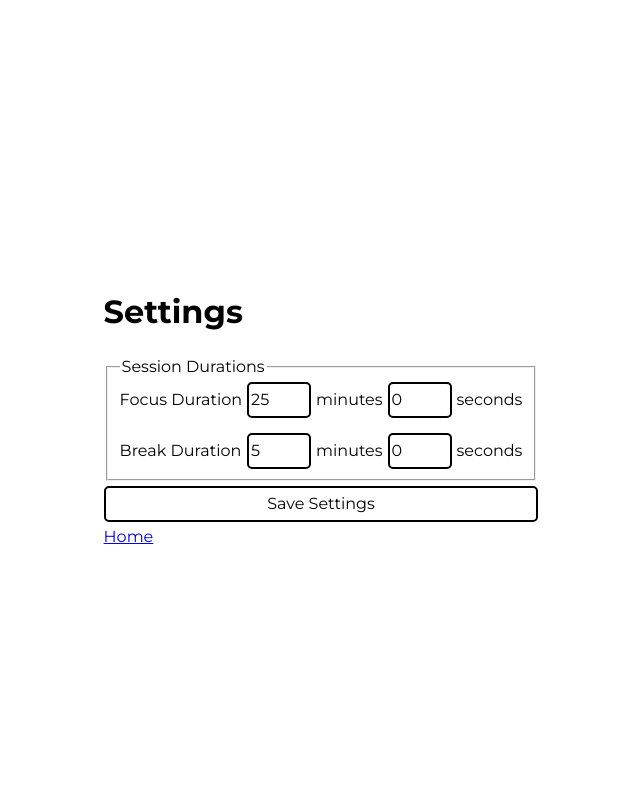
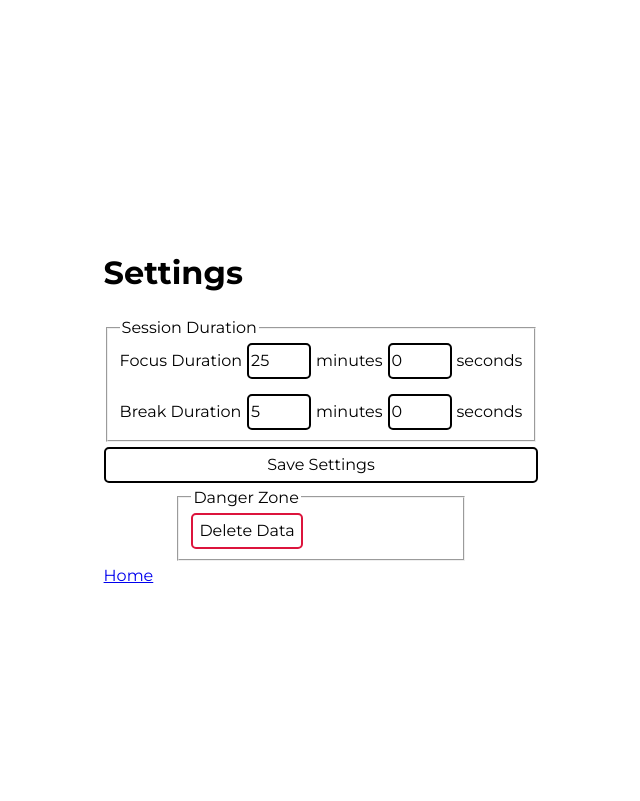
Before and after one commit to etern4lStud3nt/sessions, a Flask app: page /settings in a window 1280 px wide. Shown: the top 801 px of the page, without its empty margins (319-959 px from the left). Run offline with Flask 3, Linux system fonts and the light colour scheme.

Commit message:
Add a `Delete Data` button in `/settings` that deletes the database Fixes #40

```diff
--- a/src/static/settings.js
+++ b/src/static/settings.js
@@ -1,11 +1,11 @@
 import { getSavedDurations, saveDurations } from "./duration-settings.js";
 
 let form = document.getElementById("settings-form");
-
 let inputFocusMin = document.getElementById("focus-duration-min");
 let inputFocusSec = document.getElementById("focus-duration-sec");
 let inputBreakMin = document.getElementById("break-duration-min");
 let inputBreakSec = document.getElementById("break-duration-sec");
+let deleteButton = document.getElementById("delete-btn");
 
 let savedDurations = getSavedDurations();
 inputFocusMin.value = Math.floor(savedDurations.focus / 60);
@@ -13,8 +13,8 @@ inputFocusSec.value = savedDurations.focus % 60;
 inputBreakMin.value = Math.floor(savedDurations.break / 60);
 inputBreakSec.value = savedDurations.break % 60;
 
-
 form.addEventListener("submit", handleFormSubmission);
+deleteButton.addEventListener("click", handleDeleteButton)
 
 function handleFormSubmission(event)
 {
@@ -27,3 +27,19 @@ function handleFormSubmission(event)
 
     form.submit();
 }
+
+function handleDeleteButton()
+{
+    let confirmed = confirm("Are you sure you want to delete all your data?")
+    if (confirmed)
+    {
+        fetch("/sessions", {
+            method: "DELETE"
+        }).then((response) => {
+            if(response.ok)
+                alert("Data deleted");
+            else
+                alert("There was a problem deleting your data")
+        })
+    }
+}
--- a/src/templates/settings.html
+++ b/src/templates/settings.html
@@ -10,8 +10,7 @@
     <h1>Settings</h1>
     <form id="settings-form" action="/settings" method="POST">
         <fieldset>
-            <legend>Session Durations</legend>
-
+            <legend>Session Duration</legend>
             <div class="setting-row">
                 <label for="focus-duration-min">Focus Duration</label>
                 <input type="number" name="focus-duration" id="focus-duration-min">
@@ -19,7 +18,6 @@
                 <input type="number" name="focus-duration" id="focus-duration-sec">
                 <span>seconds</span>
             </div>
-
             <div class="setting-row">
                 <label for="break-duration-min">Break Duration</label>
                 <input type="number" name="break-duration" id="break-duration-min">
@@ -28,8 +26,16 @@
                 <span>seconds</span>
             </div>
         </fieldset>
+
         <button type="submit">Save Settings</button>
     </form>
+
+    <fieldset>
+        <legend>Danger Zone</legend>
+        <div class="setting-row">
+            <button class="danger" id="delete-btn">Delete Data</button>
+        </div>
+    </fieldset>
     <a href="{{ url_for('home') }}">Home</a>
 </div>
 {% endblock %}
```
